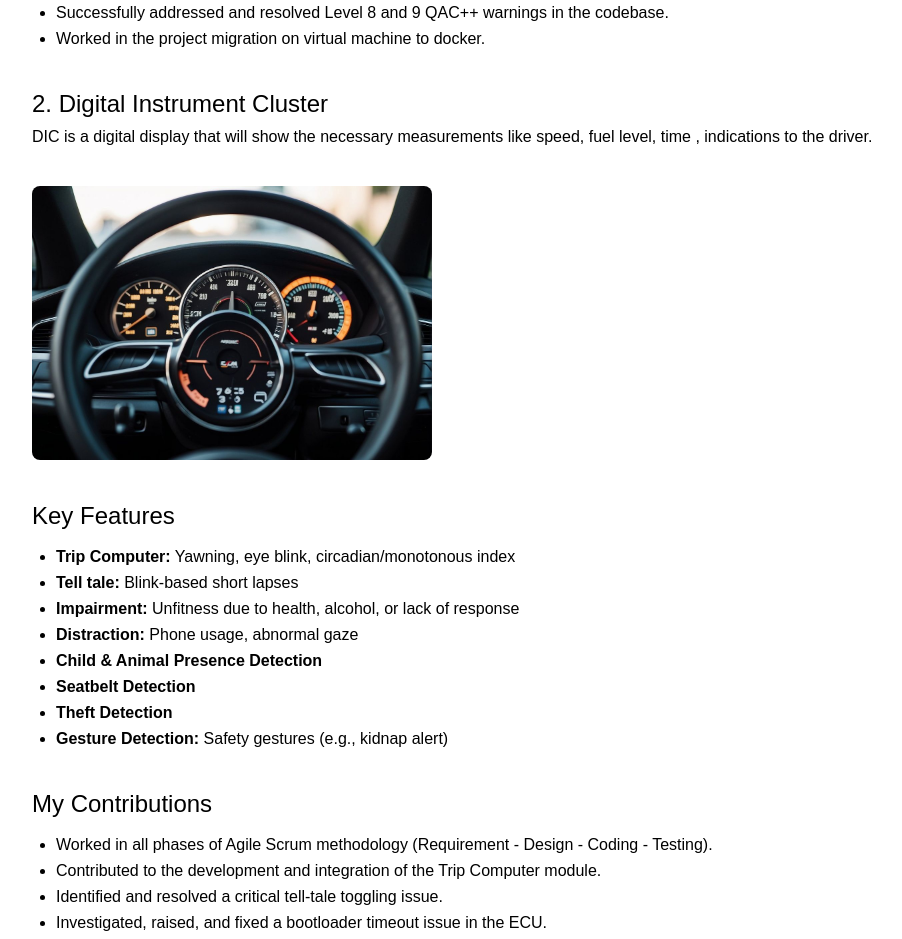
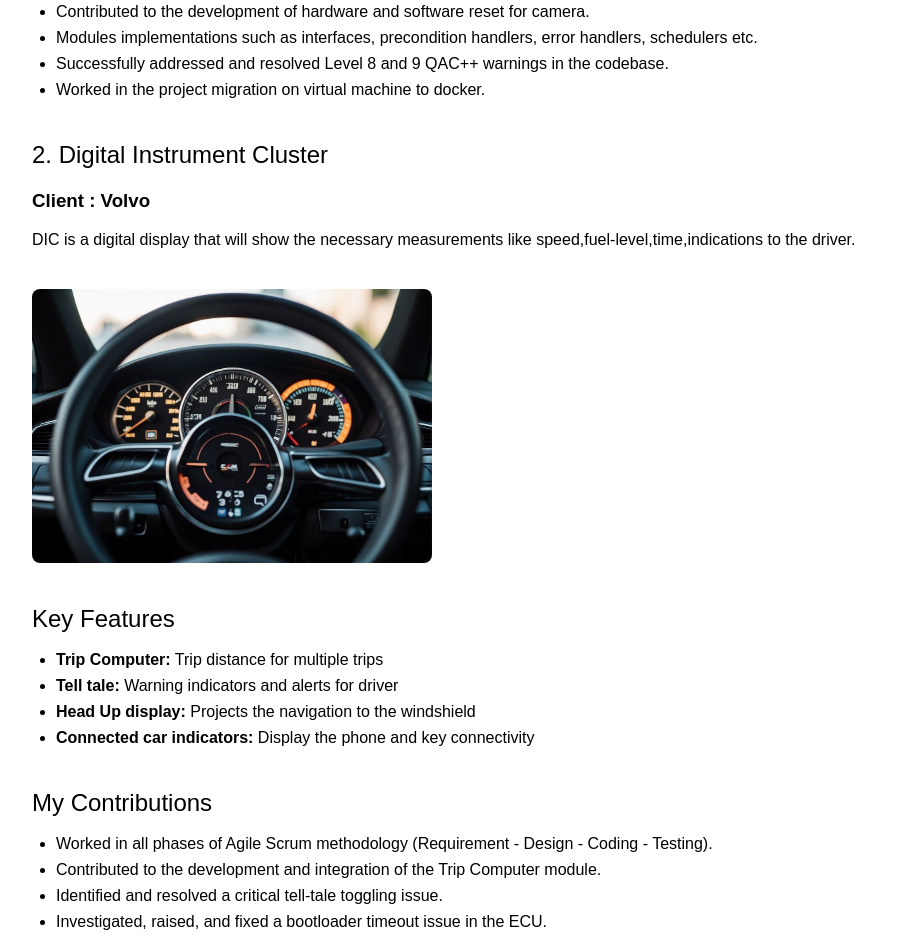
Before and after one commit to Robin005cr/Robin005cr.github.io, a React (Create React App) app: page /#/prof_exp in a window 1280 px wide. Shown: the part 1960-2899 px from the top of the page, without its empty margins (12-914 px from the left). Built offline with nearby package versions, Linux system fonts and the light colour scheme.

Commit message:
DIC details

```diff
--- a/src/pages/ProfessionalExperience.js
+++ b/src/pages/ProfessionalExperience.js
@@ -89,12 +89,14 @@ const ProfessionalExperience = () => {
 
         <section className="mb-10">
           <h2 className="text-2xl font-semibold text-black mb-2">1. Interior Monitoring System (IMS)</h2>
+          <h3 id="job-bosch" className="text-black">Client : Ford, Stellantis</h3>
           <p className="mb-4">IMS project was initially introduced in order to detect the activities of driver
             and alert the driver in case of emergency.
             It will detects driver drowsiness, distraction, and impairment.
             The ECU utilizes camera, steering signals as input.
             Alerts via haptics, acoustics, or infotainment display.</p>
         </section>
+
         {/* IMS Project Image */}
         <div className="flex justify-center mb-10">
           <img src="/assets/img/dms.png" alt="Interior Monitoring System" style={{ maxWidth: '400px', width: '100%', borderRadius: '8px' }} />
@@ -131,9 +133,10 @@ const ProfessionalExperience = () => {
         </section>
         <section className="mb-10">
           <h2 className="text-2xl font-semibold text-black mb-2">2. Digital Instrument Cluster</h2>
-          <p className="mb-4">DIC is a digital display that will show the necessary measurements like speed, fuel level,
-            time , indications to the driver.</p>
+          <h3 id="job-bosch" className="text-black">Client : Volvo </h3>
+          <p className="mb-4">DIC is a digital display that will show the necessary measurements like speed,fuel-level,time,indications to the driver.</p>
         </section>
+
         {/* Digital Instrument Cluster Image */}
         <div className="flex justify-center mb-10">
           <img src="/assets/img/cluster.jpg" alt="Digital Instrument Cluster" style={{ maxWidth: '400px', width: '100%', borderRadius: '8px' }} />
@@ -142,14 +145,10 @@ const ProfessionalExperience = () => {
           <h2 className="text-2xl font-semibold text-black mb-4">Key Features</h2>
           <div className="grid grid-cols-1 md-grid-cols-2 gap-4">
             <ul className="list-disc ml-6 space-y-2 text-black">
-              <li><strong>Trip Computer:</strong> Yawning, eye blink, circadian/monotonous index</li>
-              <li><strong>Tell tale:</strong> Blink-based short lapses</li>
-              <li><strong>Impairment:</strong> Unfitness due to health, alcohol, or lack of response</li>
-              <li><strong>Distraction:</strong> Phone usage, abnormal gaze</li>
-              <li><strong>Child & Animal Presence Detection</strong></li>
-              <li><strong>Seatbelt Detection</strong></li>
-              <li><strong>Theft Detection</strong></li>
-              <li><strong>Gesture Detection:</strong> Safety gestures (e.g., kidnap alert)</li>
+              <li><strong>Trip Computer:</strong> Trip distance for multiple trips</li>
+              <li><strong>Tell tale:</strong>  Warning indicators and alerts for driver</li>
+              <li><strong>Head Up display:</strong> Projects the navigation to the windshield</li>
+              <li><strong>Connected car indicators:</strong> Display the phone and key connectivity</li>
             </ul>
           </div>
         </section>
```
